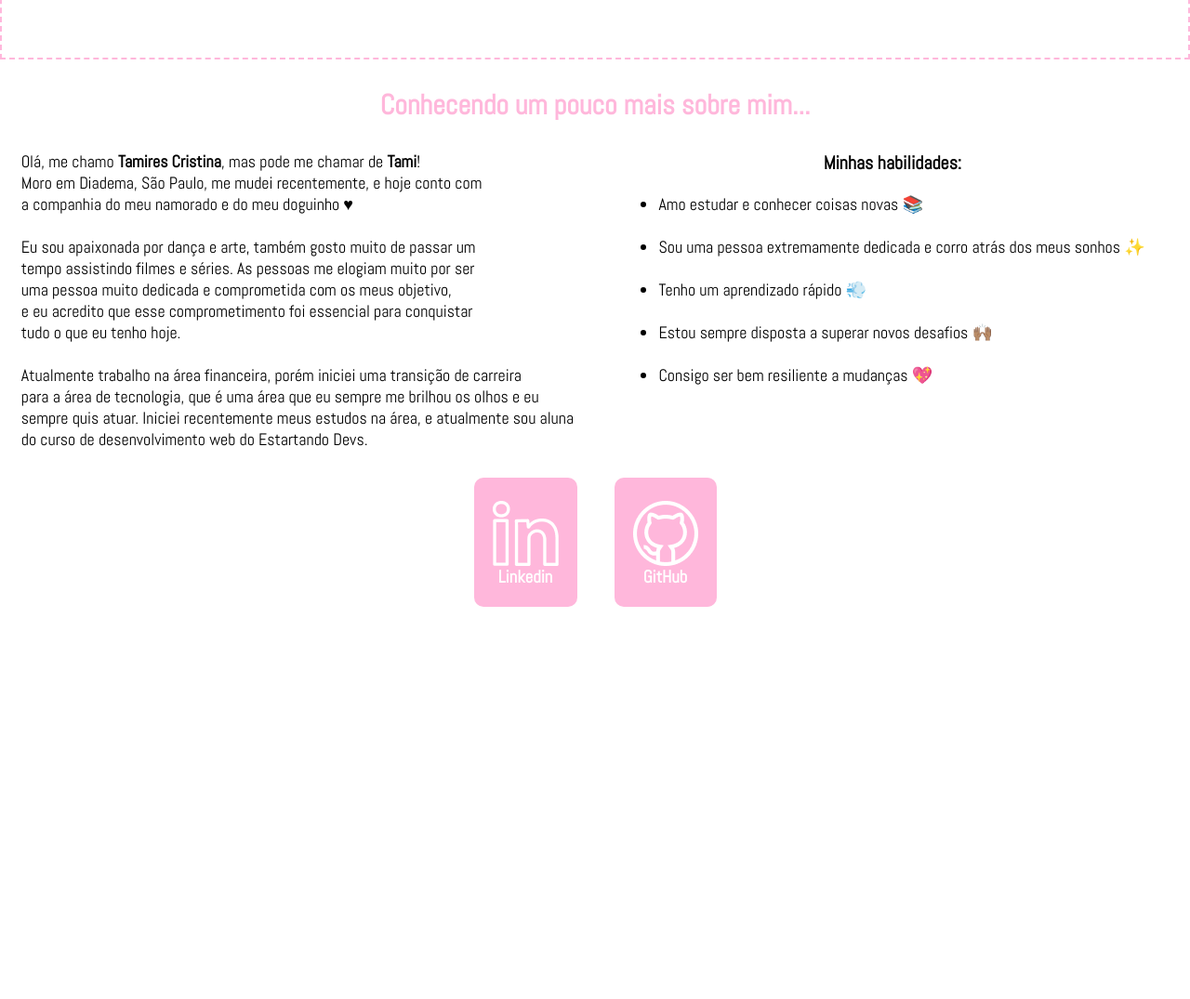
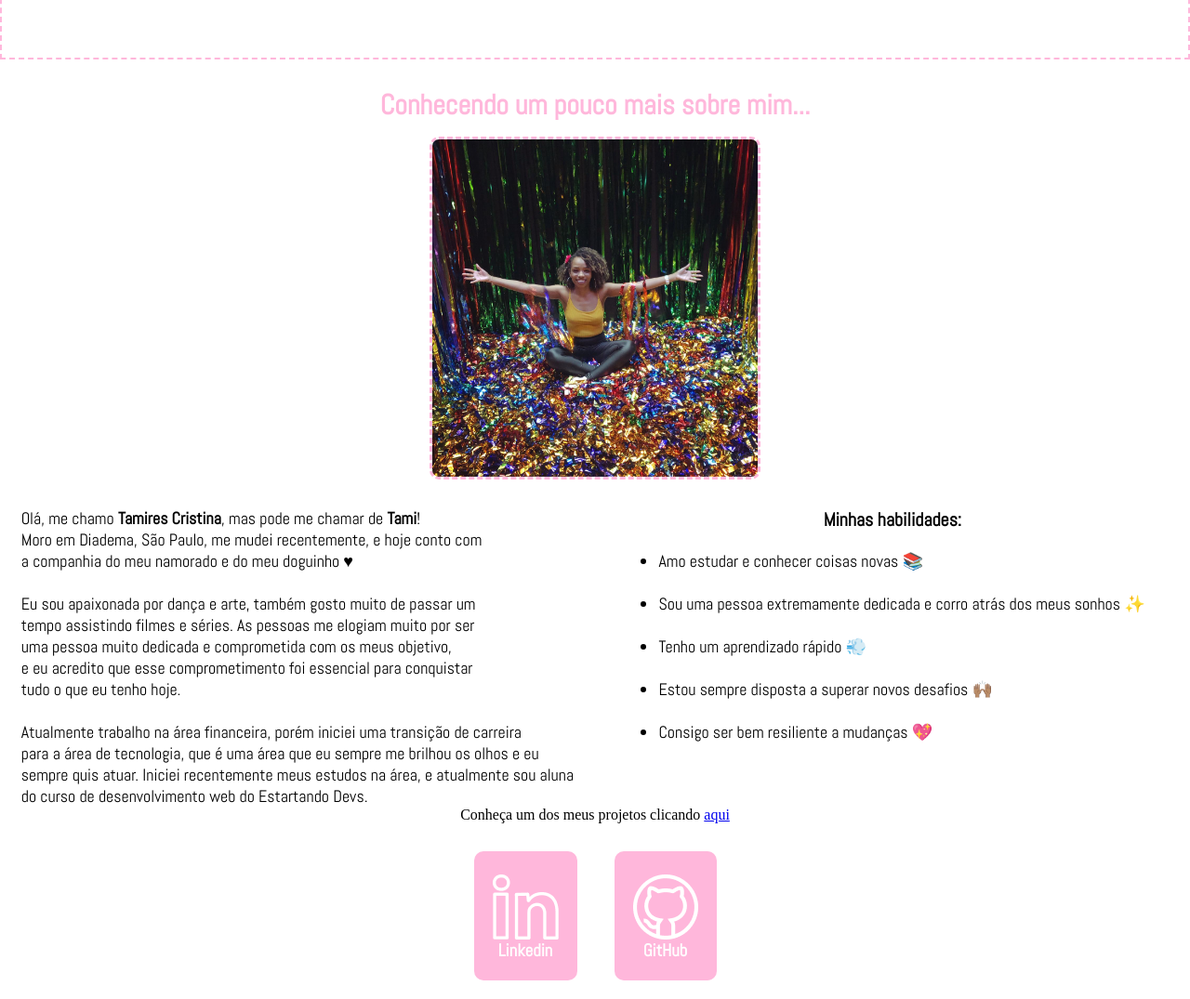
Before and after one commit to tamicristina/curso-estartandodevs-apresentacaopessoal, a plain HTML site: page Index.html in a window 1280 px wide. Shown: the part 740-1815 px from the top of the page at 93% size. Before the commit the page ends 1413 px from the top, so only its background shows below. Drawn offline with Linux system fonts and the light colour scheme.

Commit message:
Alterei a imagem do container, e inseri uma frase com hiperlink acima das redes sociais

```diff
--- a/Index.html
+++ b/Index.html
@@ -28,6 +28,9 @@
       <span class="titulo-section">
         <h2>Conhecendo um pouco mais sobre mim...</h2>
       </span>
+      <div class="imagem-container">
+        <img class="img-container" src="./media/img-container.jpeg" alt="apresentação">
+      </div>
       <div class="sobre-container-geral">
         <div class="sobre-container">
           <p>
@@ -61,8 +64,9 @@
           </ul>
           </div>
       </div>
+      <span class="texto-projeto"><p>Conheça um dos meus projetos clicando <a href="https://tamicristina.github.io/curso-estartandodevs-flexbox/gatos.html" target="_blank">aqui</a></p></span>
     </section>
-    <!-- <footer> -->
+    <footer>
     <div class="redes-container">
      <div class="redes-sociais">
        <!-- englobei o <a> na imagem e no título para que toda a área fique sensível ao link -->
@@ -79,7 +83,7 @@
  </a>
 </div>
   </div>
-  <!-- </footer> -->
+  </footer>
 
   </body>
 </html>
--- a/estilo/style.css
+++ b/estilo/style.css
@@ -101,7 +101,21 @@ que a borda do botão fique pontilhada */
   color: rgb(255, 183, 219);
   font-family: Abel;
 }
-
+/*div da imagem da página de apresentação */
+.imagem-container {
+  display: flex;
+  justify-content: center;
+  padding-top: 15px;
+}
+/* imagem da página de apresentação */
+.img-container {
+  display: flex;
+  width: 350px;
+  border-radius: 10px;
+  border-style: dashed;
+  border-width: 3px;
+  border-color: rgb(255, 183, 219);
+}
 /* Container com a descrição pessoal e habilidades */
 .sobre-container-geral {
   display: flex;
@@ -169,6 +183,12 @@ que a borda do botão fique pontilhada */
   text-align: center;
 }
 
+.texto-projeto {
+  display: flex;
+  flex-direction: row;
+  justify-content: center;
+}
+
 @media (max-with: 479px) {
 }
 
```
Also changed, not shown: media/img-container.jpeg (added), media/img-container1.jpeg (deleted).
